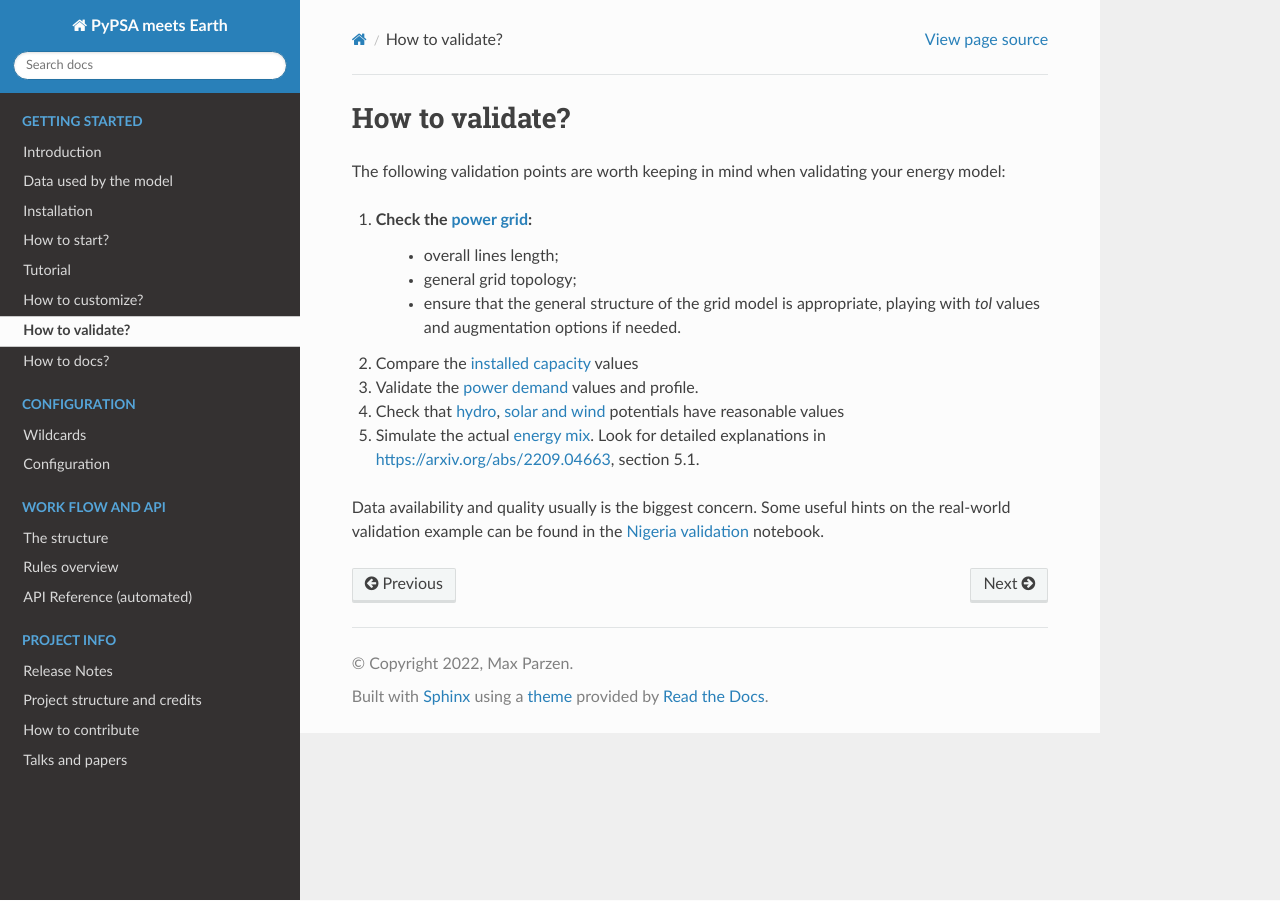
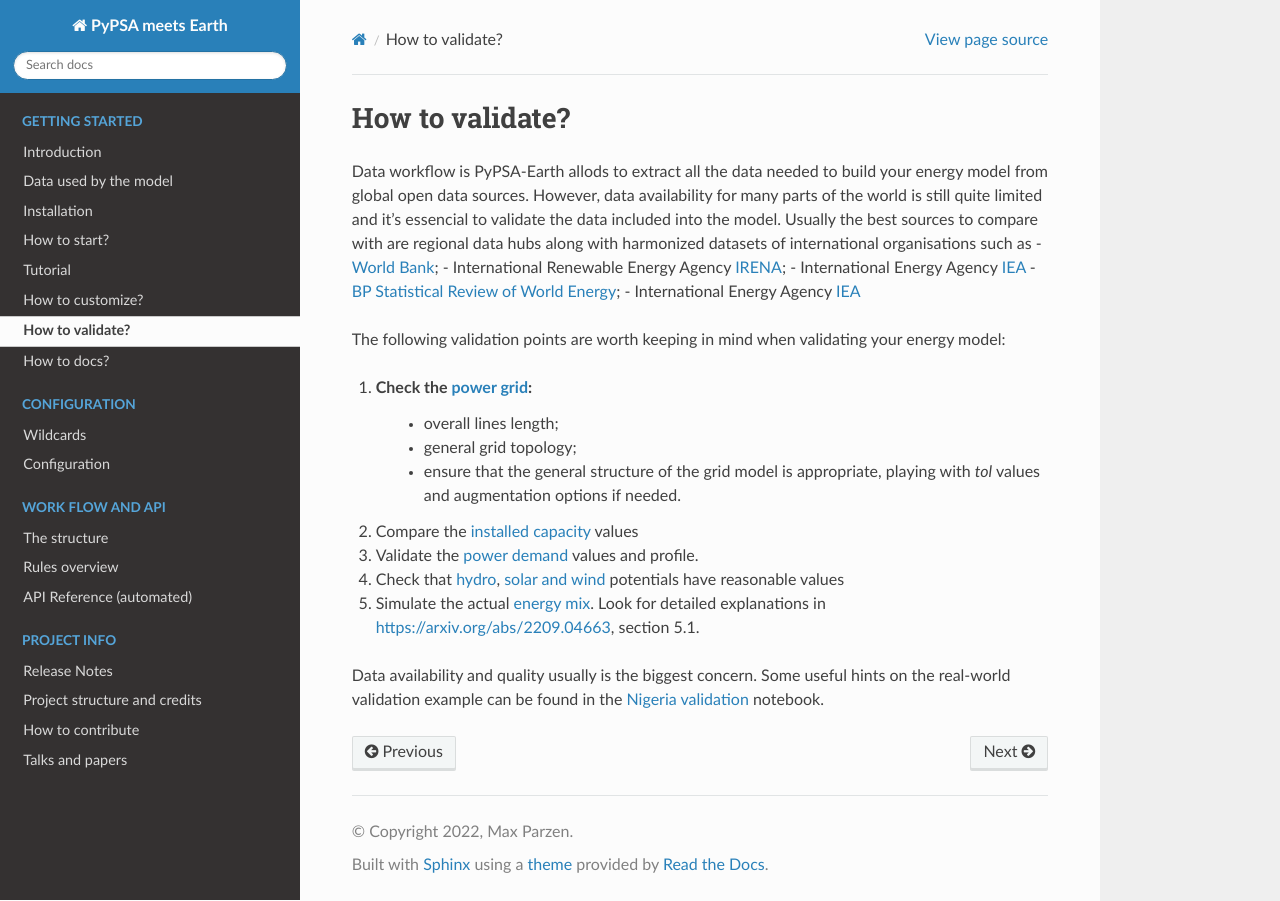
Before and after one commit to pypsa-meets-earth/pypsa-earth, a Sphinx documentation site: the page built from doc/how_to_validate.rst, in a window 1280 px wide. Built offline with Sphinx 7.4.7 and the Read the Docs theme 2.0.0, drawn with Linux system fonts in a browser that asks for light colours; pages that are not in the unit, such as notebooks, are missing from menus; the version number could not be read and is left out.

Commit message:
Add validation data sources

```diff
--- a/doc/how_to_validate.rst
+++ b/doc/how_to_validate.rst
@@ -8,6 +8,13 @@
 ##########################################
 How to validate?
 ##########################################
+
+Data workflow is PyPSA-Earth allods to extract all the data needed to build your energy model from global open data sources. However, data availability for many parts of the world is still quite limited and it's essencial to validate the data included into the model. Usually the best sources to compare with are regional data hubs along with harmonized datasets of international organisations such as
+- `World Bank <https://energydata.info/>`_;
+- International Renewable Energy Agency `IRENA <https://pxweb.irena.org/pxweb/en/IRENASTAT/IRENASTAT__Power%20Capacity%20and%20Generation/ELECCAP_2022_cycle2.px/>`_;
+- International Energy Agency `IEA <https://www.iea.org/data-and-statistics>`_
+- `BP Statistical Review of World Energy <https://www.bp.com/en/global/corporate/energy-economics/statistical-review-of-world-energy.html>`_;
+- International Energy Agency `IEA <https://www.iea.org/data-and-statistics>`_
 
 The following validation points are worth keeping in mind when validating your energy model:
 
```
